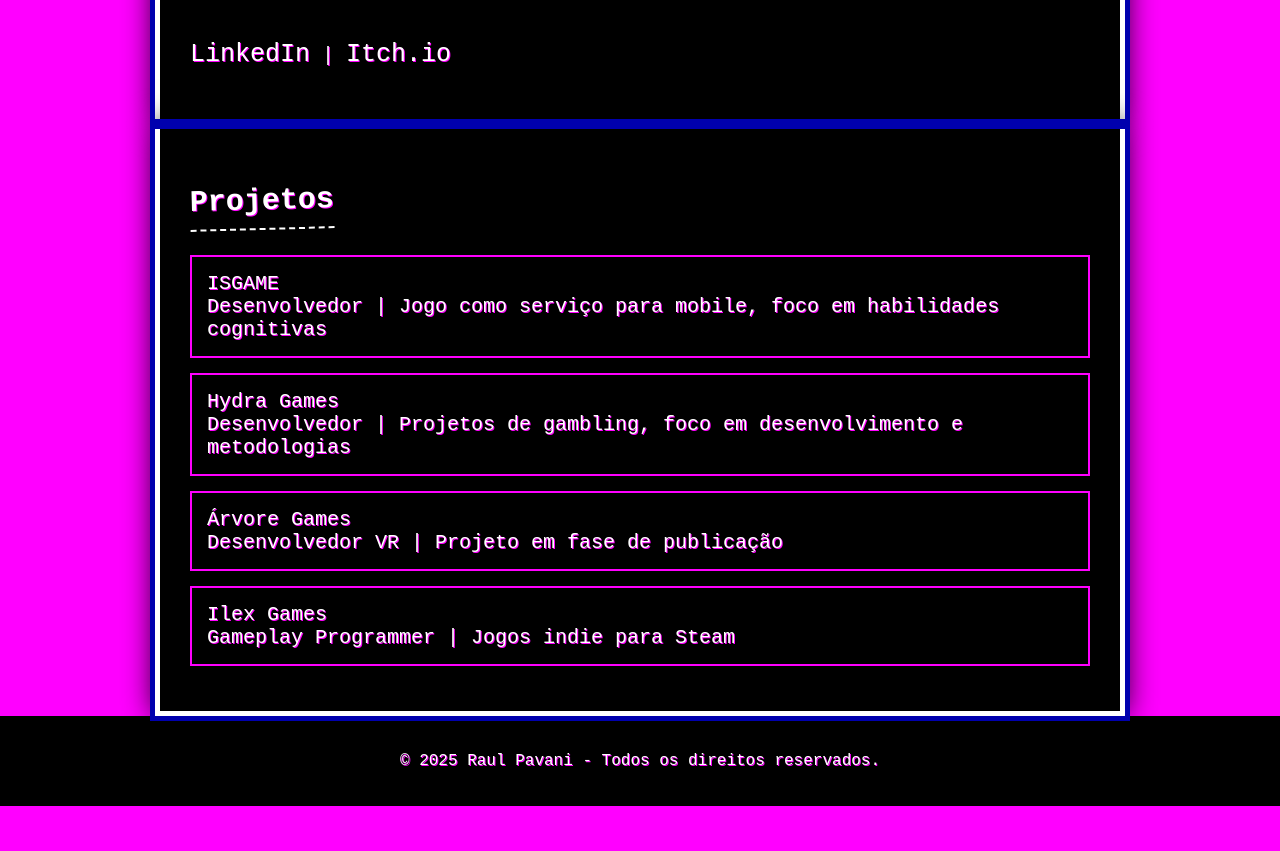
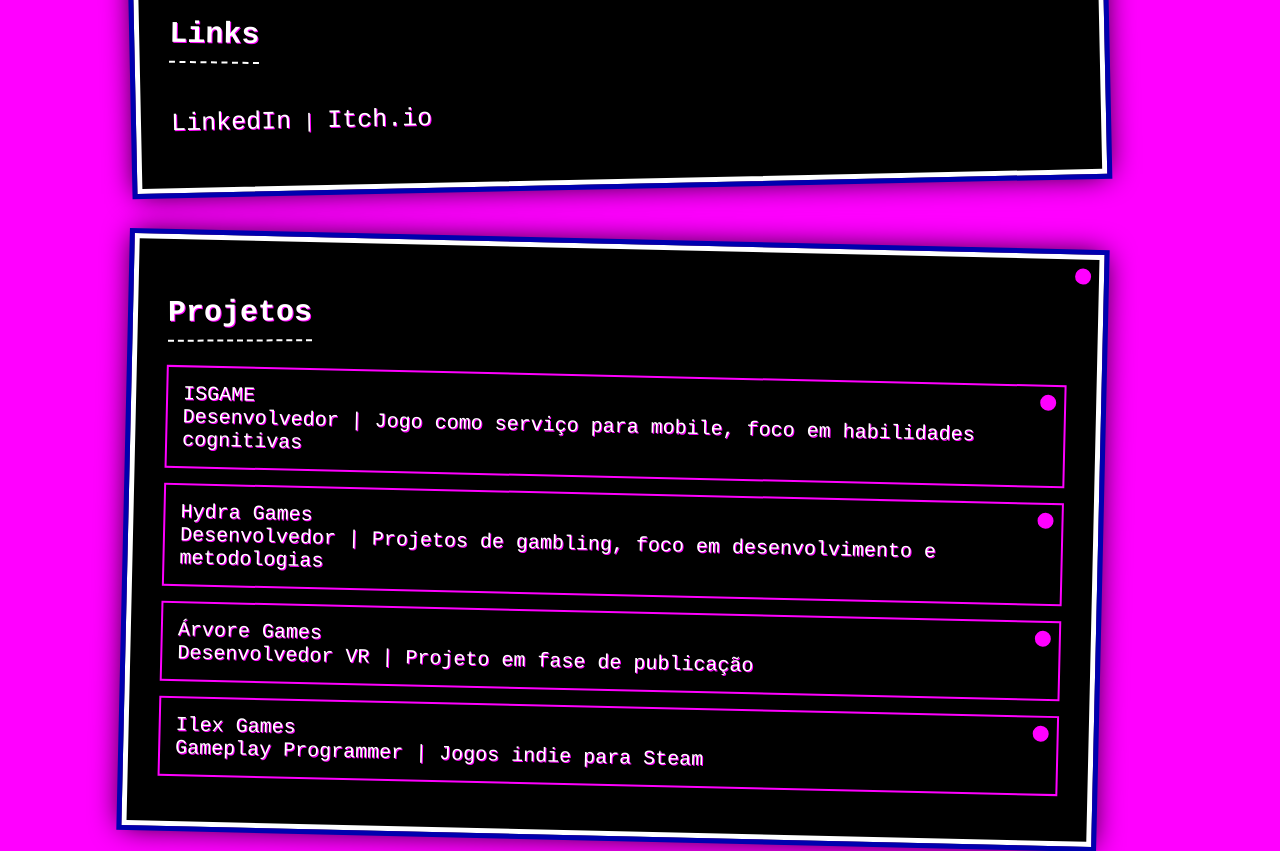
Before and after one commit to RaulPavani/portfolio, a plain HTML site: page index.html in a window 1280 px wide. Shown: the part 1024-1875 px from the top of the page. Before the commit the page ends 1830 px from the top, so only its background shows below. Drawn offline with Linux system fonts and the light colour scheme; a web font is replaced by a local one.

Commit message:
Update index.html

```diff
--- a/index.html
+++ b/index.html
@@ -11,6 +11,7 @@
     }
 
     body {
+      cursor: url("https://img.itch.zone/aW1hZ2UyL3VzZXIvMzk4MjIvODg5MzQ5LnBuZw==/35x35%23/zbPcOp.png"), auto;
       text-shadow: 1px 1px #FF00FF;
       font-family: 'Cabin Sketch', monospace;
       background-color: black;
@@ -20,6 +21,7 @@
     }
 
     a {
+      cursor: url("https://img.itch.zone/aW1hZ2UyL3VzZXIvMzk4MjIvODg5MzQ5LnBuZw==/35x35%23/zbPcOp.png"), auto;
       font-size: 25px;
       color: #ffffff;
       text-decoration: none;
@@ -44,14 +46,60 @@
 
     section {
       padding: 30px;
-      max-width: 900px;
-      margin: auto;
+      width: 900px;
+      margin: 60px 0 60px 10%;
       background-color: black;
       outline: 5px solid #0000AE;
       box-shadow: 0px 0px 30px black;
       border: 5px solid white;
       font-size: 20px;
       color: white;
+      transform: rotate(var(--section-angle, 0deg));
+      position: relative;
+      transition: all 0.3s ease;
+    }
+
+    .collapsed h2,
+    .collapsed p,
+    .collapsed ul,
+    .collapsed div:not(.window-controls):not(.window-toggle) {
+      display: none;
+    }
+
+    .collapsed::before {
+      content: attr(data-title);
+      display: block;
+      text-align: center;
+      font-size: 1.5em;
+      padding-top: 8px;
+      text-shadow: 1px 1px #FF00FF;
+    }
+
+    .window-controls {
+      position: absolute;
+      top: 8px;
+      right: 8px;
+    }
+
+    .window-toggle {
+      width: 16px;
+      height: 16px;
+      display: inline-block;
+      border-radius: 50%;
+      background-color: #FF00FF;
+      cursor: pointer;
+    }
+
+    .collapsed .window-toggle {
+      background-color: #00FF00;
+    }
+
+    #curriculo {
+      --section-angle: -1.2deg;
+    }
+
+    #projetos {
+      --section-angle: 1.3deg;
     }
 
     h2 {
@@ -74,10 +122,26 @@
       padding: 15px;
       cursor: pointer;
       transition: transform 0.2s;
+      position: relative;
     }
 
     .project:hover {
       transform: scale(1.02);
+    }
+
+    .project-toggle {
+      position: absolute;
+      top: 8px;
+      right: 8px;
+      width: 16px;
+      height: 16px;
+      border-radius: 50%;
+      background-color: #FF00FF;
+      cursor: pointer;
+    }
+
+    .collapsed .project-toggle {
+      background-color: #00FF00;
     }
 
     .project-details {
@@ -118,9 +182,16 @@
     }
   </style>
   <script>
-    function toggleDetails(id) {
-      const details = document.getElementById(id);
-      details.style.display = details.style.display === 'block' ? 'none' : 'block';
+    function toggleSection(button) {
+      const section = button.closest('section');
+      section.classList.toggle('collapsed');
+    }
+
+    function toggleProject(button) {
+      const project = button.closest('.project');
+      const details = project.querySelector('.project-details');
+      project.classList.toggle('collapsed');
+      details.style.display = project.classList.contains('collapsed') ? 'none' : 'block';
     }
   </script>
 </head>
@@ -135,7 +206,10 @@
     <a href="#projetos">Projetos</a>
   </nav>
 
-  <section id="curriculo">
+  <section id="curriculo" data-title="Sobre Mim">
+    <div class="window-controls">
+      <span class="window-toggle" onclick="toggleSection(this)"></span>
+    </div>
     <h2>Sobre Mim</h2>
     <p>Sou graduado em Jogos Digitais pela FATEC Americana, atualmente mestrando na Unicamp com foco em gamificação e suas aplicações no ensino. Atuo como desenvolvedor de jogos e também como docente nas áreas de Computação e Jogos Digitais.</p>
 
@@ -161,10 +235,14 @@
     </p>
   </section>
 
-  <section id="projetos">
+  <section id="projetos" data-title="Projetos">
+    <div class="window-controls">
+      <span class="window-toggle" onclick="toggleSection(this)"></span>
+    </div>
     <h2>Projetos</h2>
 
-    <div class="project" onclick="toggleDetails('details-isgame')">
+    <div class="project">
+      <span class="project-toggle" onclick="toggleProject(this)"></span>
       <div class="project-title">ISGAME</div>
       <div class="project-role">Desenvolvedor | Jogo como serviço para mobile, foco em habilidades cognitivas</div>
       <div class="project-details" id="details-isgame">
@@ -173,7 +251,8 @@
       </div>
     </div>
 
-    <div class="project" onclick="toggleDetails('details-hydra')">
+    <div class="project">
+      <span class="project-toggle" onclick="toggleProject(this)"></span>
       <div class="project-title">Hydra Games</div>
       <div class="project-role">Desenvolvedor | Projetos de gambling, foco em desenvolvimento e metodologias</div>
       <div class="project-details" id="details-hydra">
@@ -182,7 +261,8 @@
       </div>
     </div>
 
-    <div class="project" onclick="toggleDetails('details-arvore')">
+    <div class="project">
+      <span class="project-toggle" onclick="toggleProject(this)"></span>
       <div class="project-title">Árvore Games</div>
       <div class="project-role">Desenvolvedor VR | Projeto em fase de publicação</div>
       <div class="project-details" id="details-arvore">
@@ -191,7 +271,8 @@
       </div>
     </div>
 
-    <div class="project" onclick="toggleDetails('details-ilex')">
+    <div class="project">
+      <span class="project-toggle" onclick="toggleProject(this)"></span>
       <div class="project-title">Ilex Games</div>
       <div class="project-role">Gameplay Programmer | Jogos indie para Steam</div>
       <div class="project-details" id="details-ilex">
```
